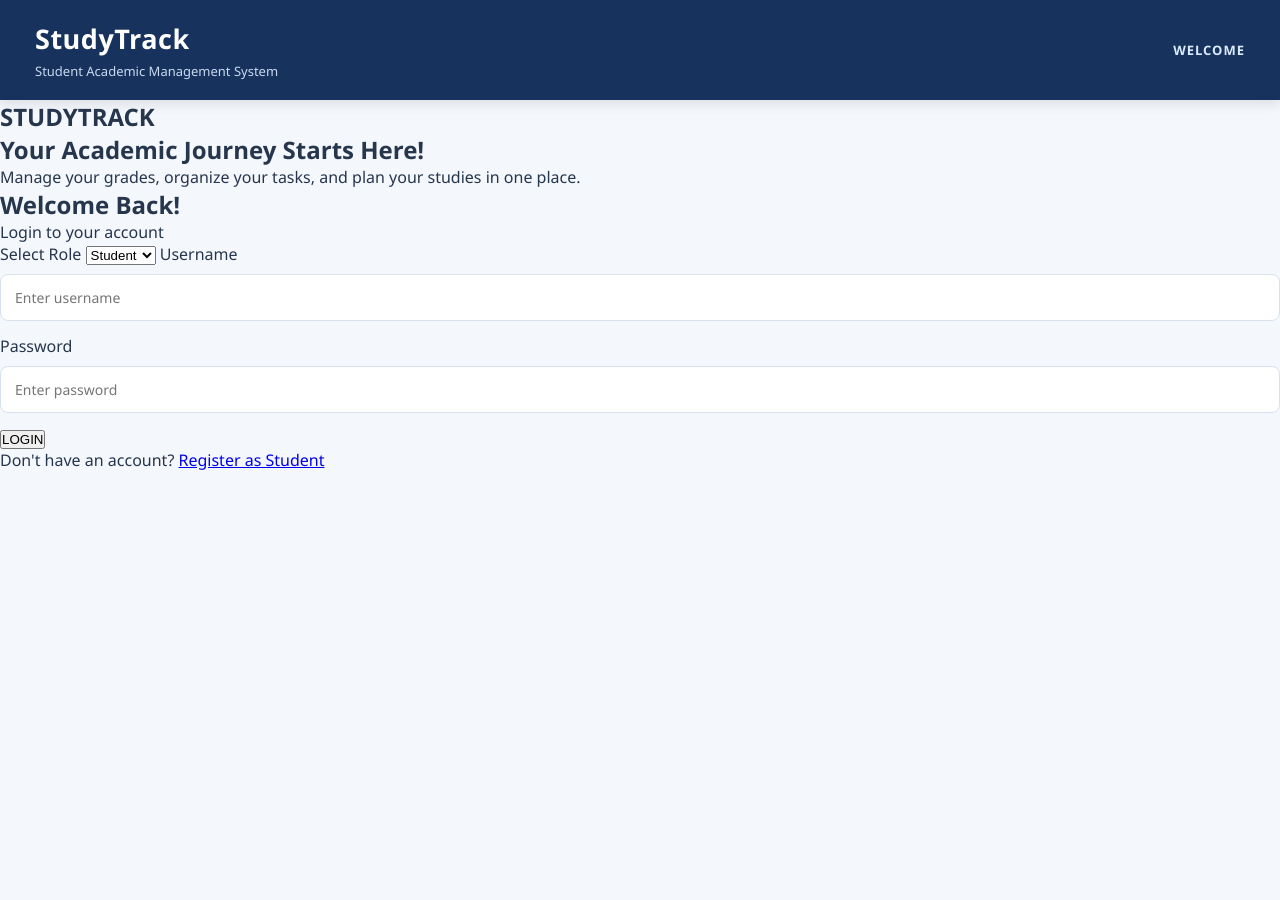
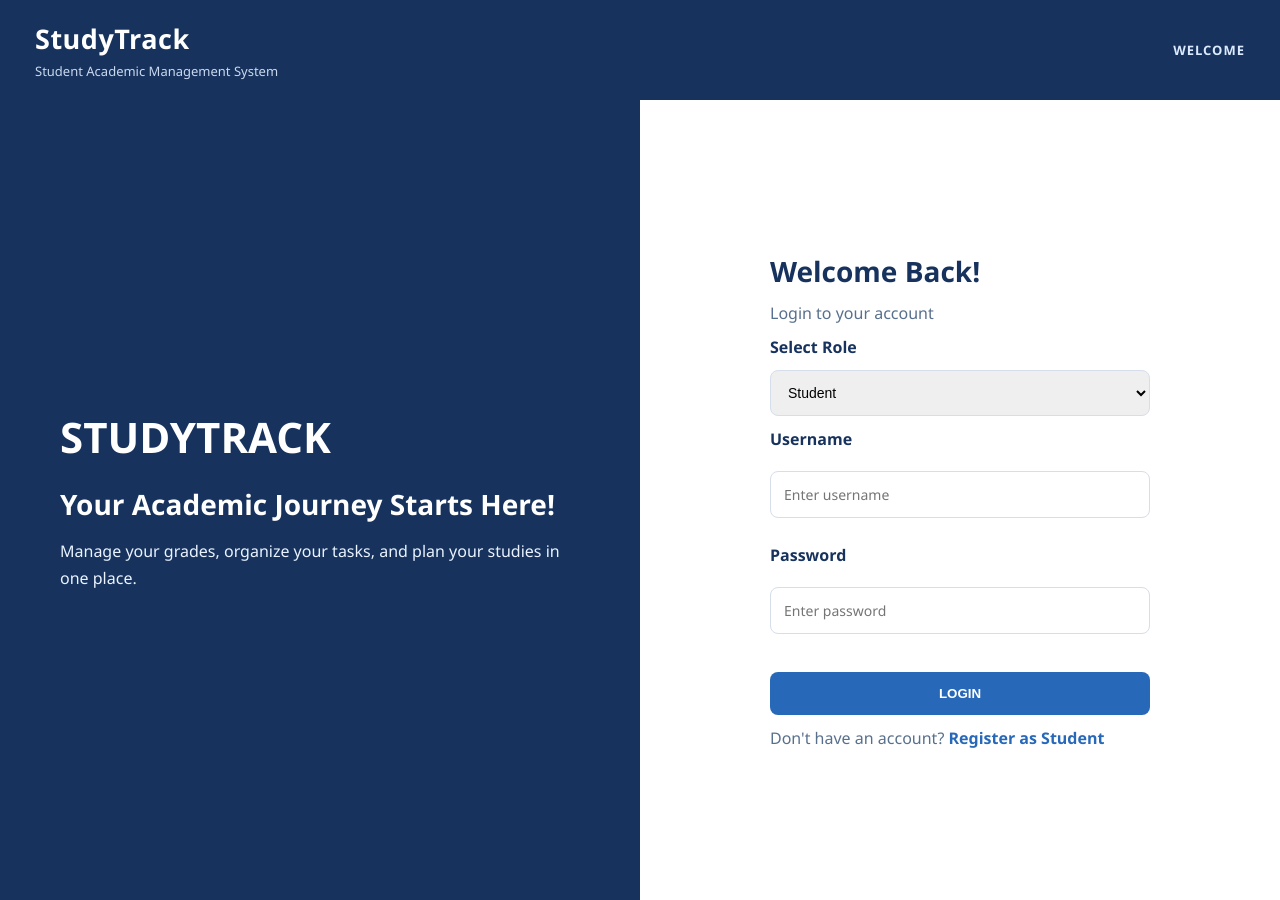
Before and after one commit to mendozasheane/Study-Track, a plain HTML site: page index.html in a window 1280 px wide. Before the commit the page ends 800 px from the top, so only its background shows below. Drawn offline with Linux system fonts and the light colour scheme.

Commit message:
style.css

```diff
--- a/style.css
+++ b/style.css
@@ -522,3 +522,128 @@ textarea {
         padding: 20px;
     }
 }
+/* LOGIN PAGE DESIGN */
+
+.login-container {
+    display: flex;
+    min-height: 100vh;
+    width: 100%;
+    background: #ffffff;
+}
+
+/* LEFT SIDE DESIGN */
+
+.login-left {
+    width: 50%;
+    background: #17335d;
+    color: white;
+    display: flex;
+    flex-direction: column;
+    justify-content: center;
+    padding: 60px;
+}
+
+.login-left h1 {
+    font-size: 42px;
+    margin-bottom: 20px;
+}
+
+.login-left h2 {
+    font-size: 28px;
+    margin-bottom: 15px;
+}
+
+.login-left p {
+    font-size: 16px;
+    line-height: 1.7;
+    color: #eaf3ff;
+}
+
+/* RIGHT SIDE LOGIN FORM */
+
+.login-right {
+    width: 50%;
+    display: flex;
+    justify-content: center;
+    align-items: center;
+    padding: 40px;
+}
+
+#loginForm {
+    width: 100%;
+    max-width: 380px;
+    display: flex;
+    flex-direction: column;
+    gap: 12px;
+}
+
+#loginForm h2 {
+    color: #17335d;
+    font-size: 28px;
+    margin-bottom: 0;
+}
+
+#loginForm p {
+    color: #58708d;
+}
+
+#loginForm label {
+    color: #17335d;
+    font-weight: 600;
+}
+
+#loginForm input,
+#loginForm select {
+    padding: 13px;
+    border: 1px solid #d5deea;
+    border-radius: 8px;
+    outline: none;
+    font-size: 14px;
+}
+
+#loginForm input:focus,
+#loginForm select:focus {
+    border-color: #2868b8;
+}
+
+#loginForm button {
+    padding: 14px;
+    background: #2868b8;
+    color: white;
+    border: none;
+    border-radius: 8px;
+    font-weight: bold;
+    cursor: pointer;
+}
+
+#loginForm button:hover {
+    background: #17335d;
+}
+
+#loginForm a {
+    color: #2868b8;
+    text-decoration: none;
+    font-weight: bold;
+}
+
+/* MOBILE RESPONSIVE */
+
+@media (max-width: 768px) {
+    .login-container {
+        flex-direction: column;
+    }
+
+    .login-left,
+    .login-right {
+        width: 100%;
+        box-sizing: border-box;
+    }
+
+    .login-left {
+        padding: 35px;
+    }
+
+    .login-right {
+        padding: 35px 20px;
+    }
+}
```
